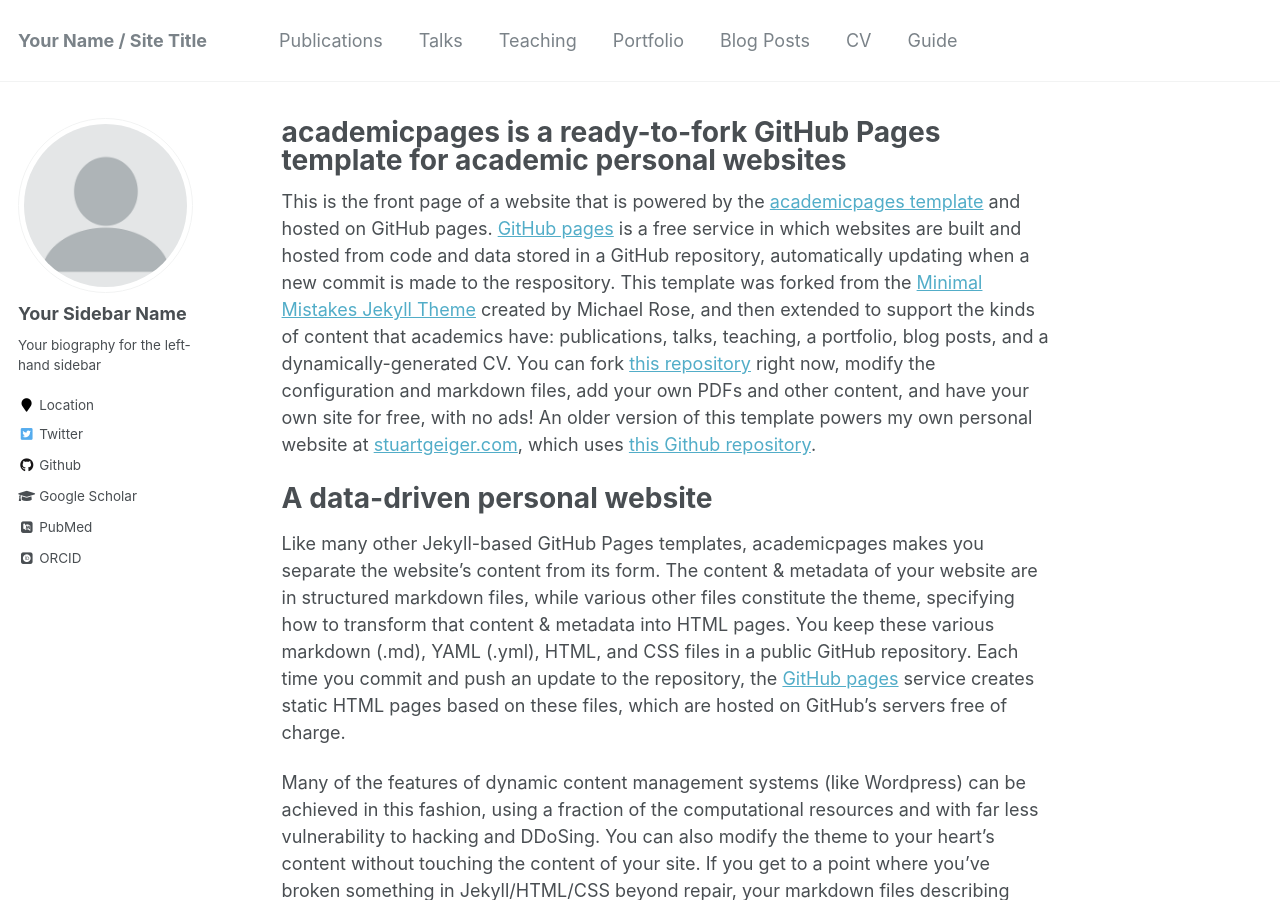
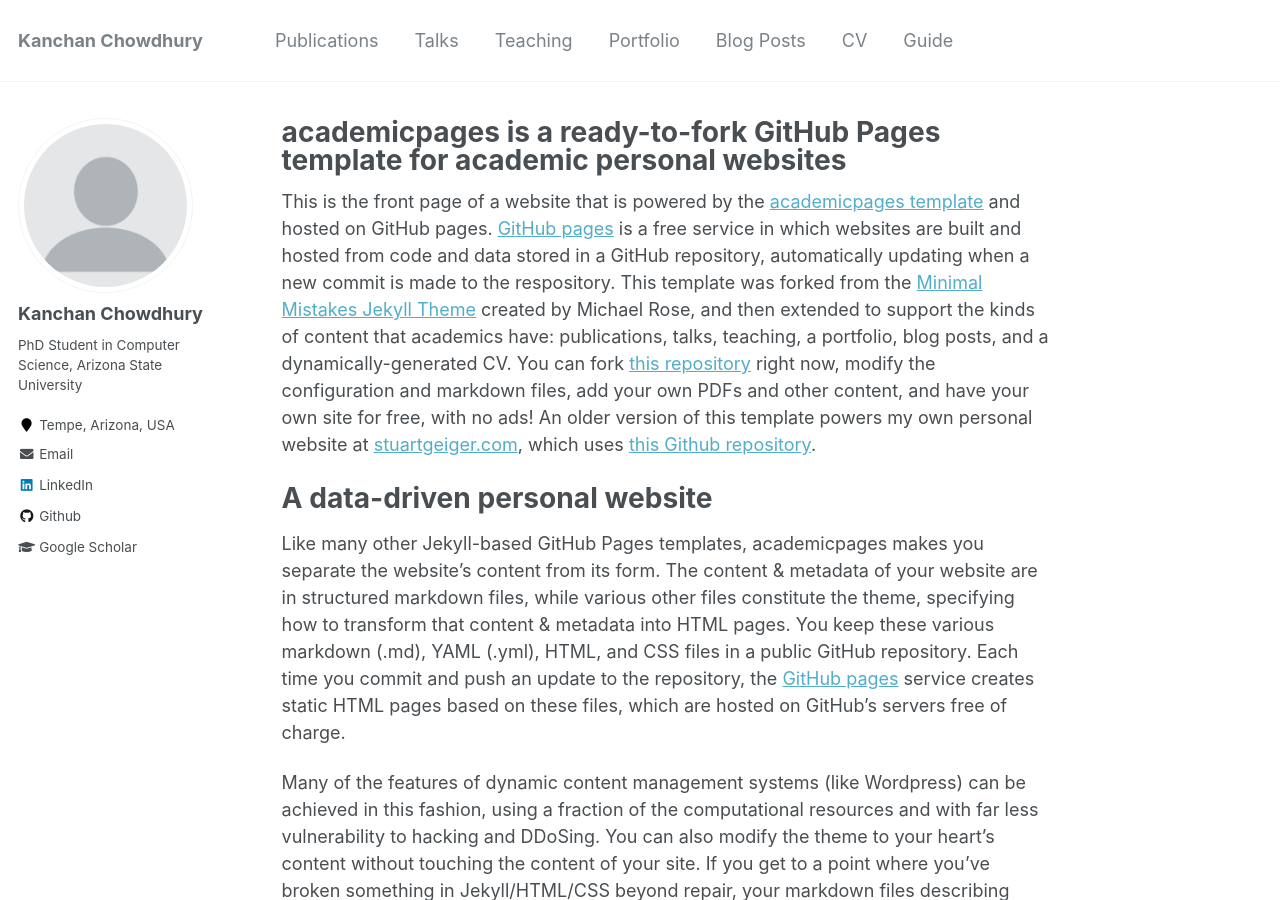
Before and after one commit to kanchanchy/kanchanchy.github.io, a Jekyll site: the page built from _pages/about.md, in a window 1280 px wide and 900 px high. Built offline with Jekyll 4.4.1, drawn with Linux system fonts in a browser that asks for light colours; some web fonts are replaced.

Commit message:
personal info updated

```diff
--- a/_config.yml
+++ b/_config.yml
@@ -7,13 +7,13 @@
 
 # Site Settings
 locale                   : "en-US"
-title                    : "Your Name / Site Title"
+title                    : "Kanchan Chowdhury"
 title_separator          : "-"
 name                     : &name "Kanchan Chowdhury"
 description              : &description "personal description"
-url                      : https://academicpages.github.io # the base hostname & protocol for your site e.g. "https://mmistakes.github.io"
+url                      : https://kanchanchy.github.io/ # the base hostname & protocol for your site e.g. "https://mmistakes.github.io"
 baseurl                  : "" # the subpath of your site, e.g. "/blog"
-repository               : "academicpages/academicpages.github.io"
+repository               : "kanchanchy/kanchanchy.github.io"
 teaser                   :  # filename of teaser fallback teaser image placed in /images/, .e.g. "500x300.png"
 breadcrumbs              : false # true, false (default)
 words_per_minute         : 160
@@ -80,14 +80,14 @@
 
 # Site Author
 author:
-  name             : "Your Sidebar Name"
+  name             : "Kanchan Chowdhury"
   avatar           : "profile.png"
-  bio              : "Your biography for the left-hand sidebar"
-  location         : "Location"
+  bio              : "PhD Student in Computer Science, Arizona State University"
+  location         : "Tempe, Arizona, USA"
   employer         :
-  pubmed           : "https://www.ncbi.nlm.nih.gov/pubmed/?term=john+snow"
+  pubmed           : # "https://www.ncbi.nlm.nih.gov/pubmed/?term=john+snow"
   googlescholar    : "http://yourfullgooglescholarurl.com"
-  email            :
+  email            : "kchowdh1@asu.edu"
   researchgate     :  # example: "https://www.researchgate.net/profile/yourprofile"
   uri              :
   bitbucket        :
@@ -96,25 +96,26 @@
   flickr           :
   facebook         :
   foursquare       :
-  github           : "academicpages"
+  github           : "kanchanchy"
   google_plus      :
   keybase          :
   instagram        :
   impactstory      : #"https://profiles.impactstory.org/u/xxxx-xxxx-xxxx-xxxx"
   lastfm           :
-  linkedin         :
-  orcid            : "http://orcid.org/yourorcidurl"
+  linkedin         : "https://www.linkedin.com/in/kanchan-chowdhury-5729699a/"
+  orcid            : #"http://orcid.org/yourorcidurl"
   pinterest        :
   soundcloud       :
   stackoverflow    : # http://stackoverflow.com/users/123456/username
   steam            :
   tumblr           :
-  twitter          : "replacethistwitterhandle"
+  twitter          : #"replacethistwitterhandle"
   vine             :
   weibo            :
   xing             :
   youtube          :
   wikipedia        :
+  UVa Online Judge : "https://onlinejudge.org/index.php?option=com_onlinejudge&Itemid=20&page=show_authorstats&userid=77454"
 
 
 # Reading Files
```
